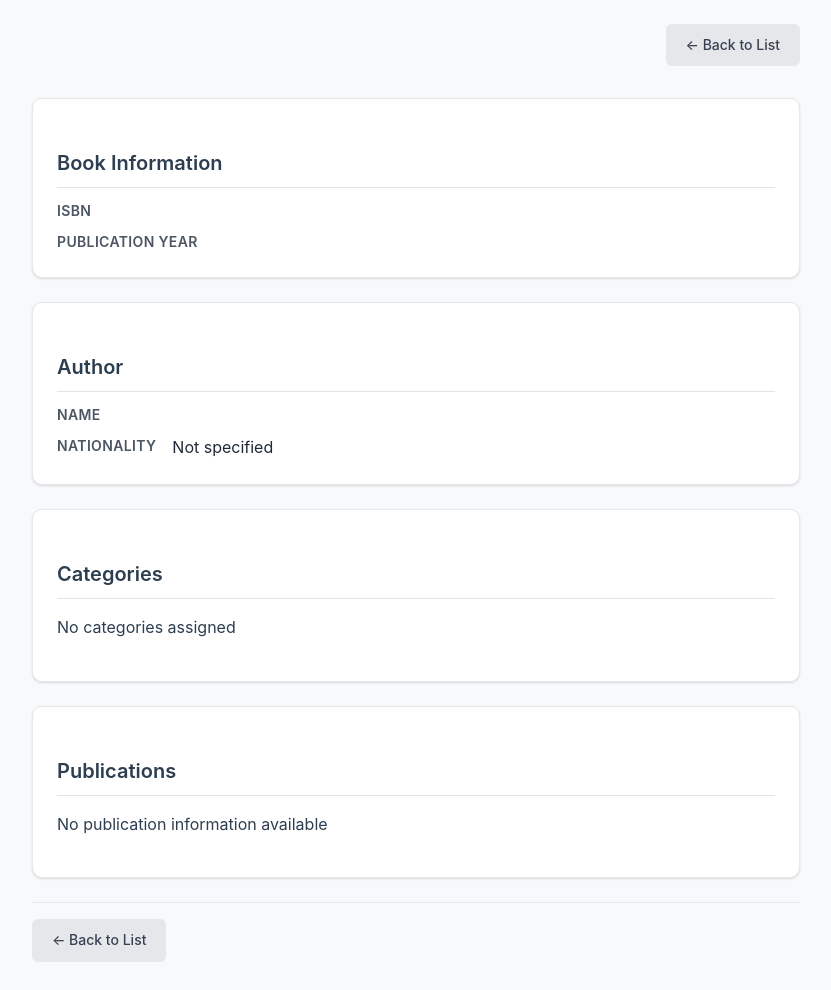
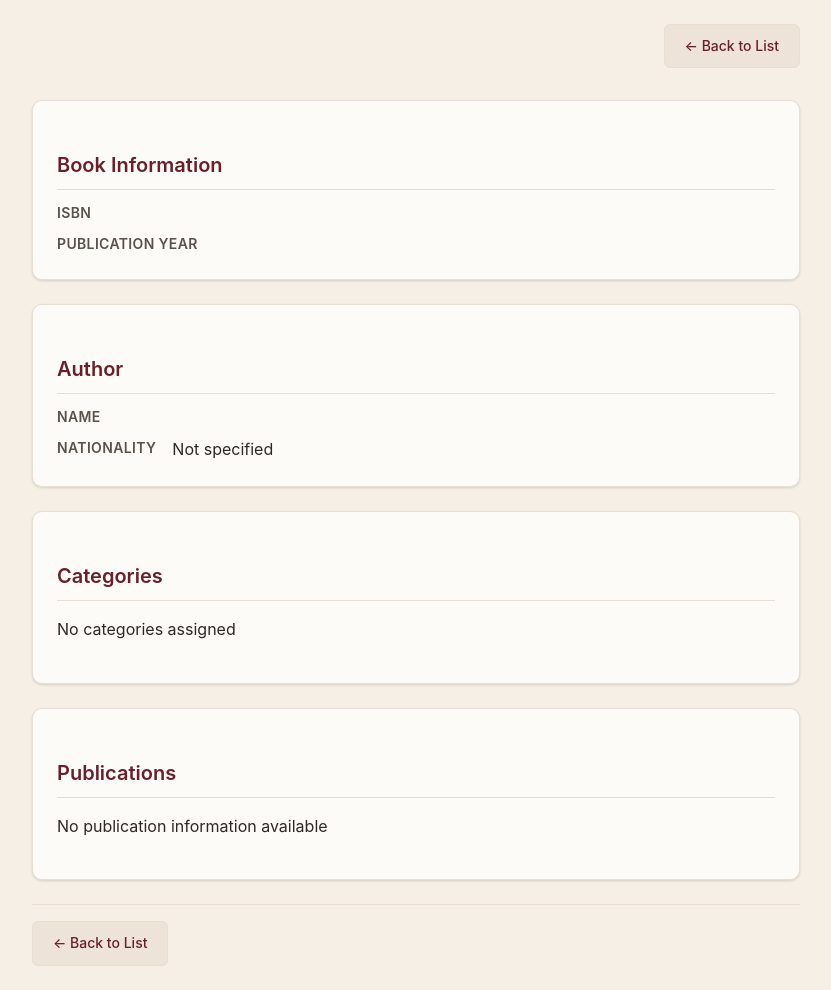
Before and after one commit to AlexanderFtn06/Lab04-DAE, a Django app: template library/templates/library/book_detail.html in a window 1280 px wide. Shown: the whole page, without its empty margins (224-1055 px from the left). Before the commit the page ends 962 px from the top, so only its background shows below. Run offline with Django 5.2, Linux system fonts and the light colour scheme; the template is opened without the code that fills it, so the values that code supplies are empty.

Commit message:
feat: agregar página de inicio con listado de libros y paleta de color literaria

```diff
--- a/config/settings.py
+++ b/config/settings.py
@@ -116,6 +116,7 @@ USE_TZ = True
 # https://docs.djangoproject.com/en/5.2/howto/static-files/
 
 STATIC_URL = 'static/'
+STATIC_ROOT = BASE_DIR / 'staticfiles'
 
 # Media files (uploads)
 MEDIA_URL = '/media/'
--- a/library/static/library/style.css
+++ b/library/static/library/style.css
@@ -1,3 +1,20 @@
+/* Literary Color Palette */
+:root {
+    --bg-warm: #f5efe6;
+    --card-warm: #fdfbf7;
+    --border-warm: #e8dfd4;
+    --text-primary: #2d2825;
+    --text-secondary: #5a524a;
+    --text-muted: #8a8278;
+    --wine-dark: #6b1f2a;
+    --wine-medium: #8b2e3a;
+    --wine-light: #c97b84;
+    --earth-warm: #d4a574;
+    --earth-light: #ede3d8;
+    --shadow-soft: rgba(45, 40, 37, 0.08);
+    --shadow-medium: rgba(45, 40, 37, 0.12);
+}
+
 /* Base Styles */
 * {
     box-sizing: border-box;
@@ -8,43 +25,43 @@ body {
     max-width: 800px;
     margin: 0 auto;
     padding: 1.5rem 1rem;
-    background-color: #f8f9fa;
-    color: #2c3e50;
+    background-color: var(--bg-warm);
+    color: var(--text-primary);
     line-height: 1.6;
 }
 
 h1 {
     font-size: 2rem;
     font-weight: 700;
-    color: #1a252f;
+    color: var(--wine-dark);
     margin-bottom: 0.5rem;
 }
 
 h2 {
     font-size: 1.25rem;
     font-weight: 600;
-    color: #2c3e50;
+    color: var(--wine-dark);
     margin: 1.5rem 0 0.75rem;
     padding-bottom: 0.5rem;
-    border-bottom: 1px solid #e1e4e8;
+    border-bottom: 1px solid var(--border-warm);
 }
 
 h3 {
     font-size: 1rem;
     font-weight: 600;
-    color: #3d4a5a;
+    color: var(--wine-medium);
     margin: 1rem 0 0.5rem;
 }
 
 /* Links */
 a {
-    color: #2563eb;
+    color: var(--wine-medium);
     text-decoration: none;
     transition: color 0.2s ease;
 }
 
 a:hover {
-    color: #1d4ed8;
+    color: var(--wine-dark);
     text-decoration: underline;
 }
 
@@ -63,24 +80,25 @@ a:hover {
 }
 
 .btn-primary {
-    background-color: #2563eb;
+    background-color: var(--wine-dark);
     color: white;
 }
 
 .btn-primary:hover {
-    background-color: #1d4ed8;
+    background-color: #521720;
     color: white;
     text-decoration: none;
 }
 
 .btn-secondary {
-    background-color: #e5e7eb;
-    color: #374151;
+    background-color: var(--earth-light);
+    color: var(--wine-dark);
+    border: 1px solid var(--border-warm);
 }
 
 .btn-secondary:hover {
-    background-color: #d1d5db;
-    color: #1f2937;
+    background-color: var(--border-warm);
+    color: var(--wine-dark);
     text-decoration: none;
 }
 
@@ -100,12 +118,12 @@ a:hover {
 
 /* Sections */
 .detail-section {
-    background: white;
+    background: var(--card-warm);
     border-radius: 10px;
     padding: 1.5rem;
     margin-bottom: 1.5rem;
-    box-shadow: 0 1px 3px rgba(0, 0, 0, 0.08), 0 1px 2px rgba(0, 0, 0, 0.06);
-    border: 1px solid #e5e7eb;
+    box-shadow: 0 1px 3px var(--shadow-soft), 0 1px 2px var(--shadow-soft);
+    border: 1px solid var(--border-warm);
 }
 
 .detail-section:last-of-type {
@@ -123,7 +141,7 @@ dl {
 
 dt {
     font-weight: 600;
-    color: #4b5563;
+    color: var(--text-secondary);
     font-size: 0.875rem;
     text-transform: uppercase;
     letter-spacing: 0.025em;
@@ -131,7 +149,7 @@ dt {
 
 dd {
     margin: 0;
-    color: #1f2937;
+    color: var(--text-primary);
 }
 
 /* Book List Styles */
@@ -234,29 +252,29 @@ dd {
 .detail-actions {
     margin-top: 1rem;
     padding-top: 1rem;
-    border-top: 1px solid #e5e7eb;
+    border-top: 1px solid var(--border-warm);
 }
 
 /* Publications section in detail */
 .publication-item {
     margin-bottom: 0.75rem;
     padding: 0.75rem;
-    background: #f9fafb;
+    background: var(--earth-light);
     border-radius: 6px;
-    border: 1px solid #e5e7eb;
+    border: 1px solid var(--border-warm);
 }
 
 .publication-item strong {
-    color: #1f2937;
+    color: var(--wine-dark);
 }
 
 /* Author Profile */
 .author-profile {
-    background: #f9fafb;
+    background: var(--earth-light);
     border-radius: 8px;
     padding: 1rem;
     margin-top: 1rem;
-    border: 1px solid #e5e7eb;
+    border: 1px solid var(--border-warm);
 }
 
 .author-profile h3 {
```
Also changed, not shown: other parts of library/static/library/style.css (+22 -18 lines).
